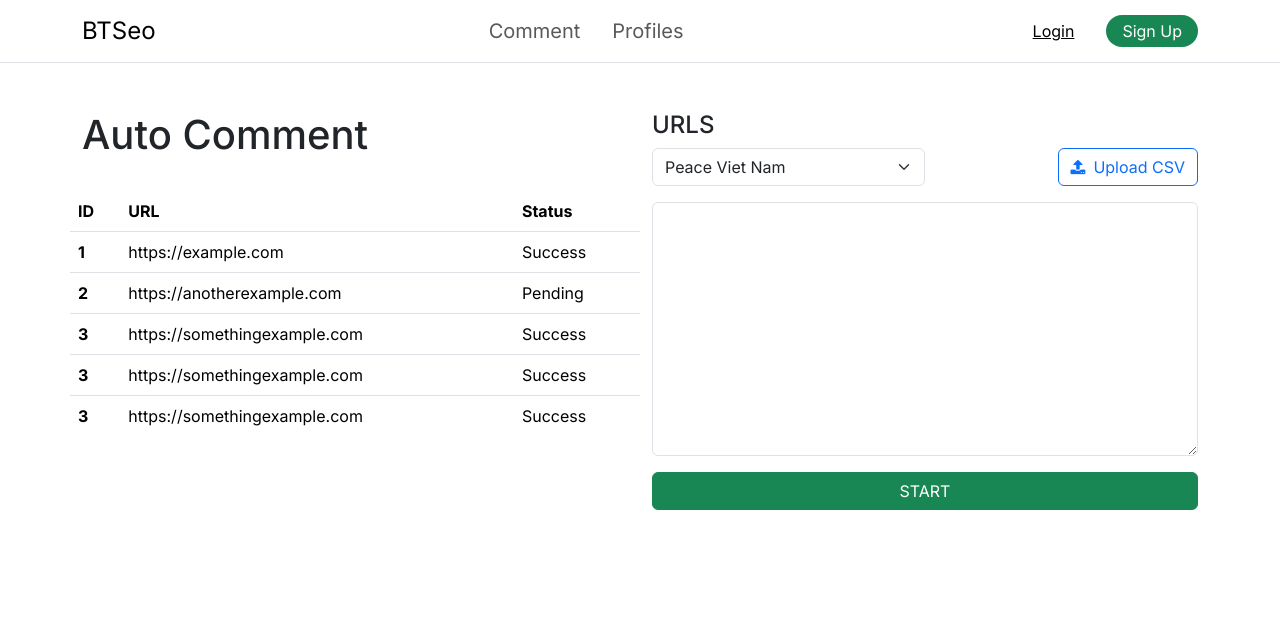
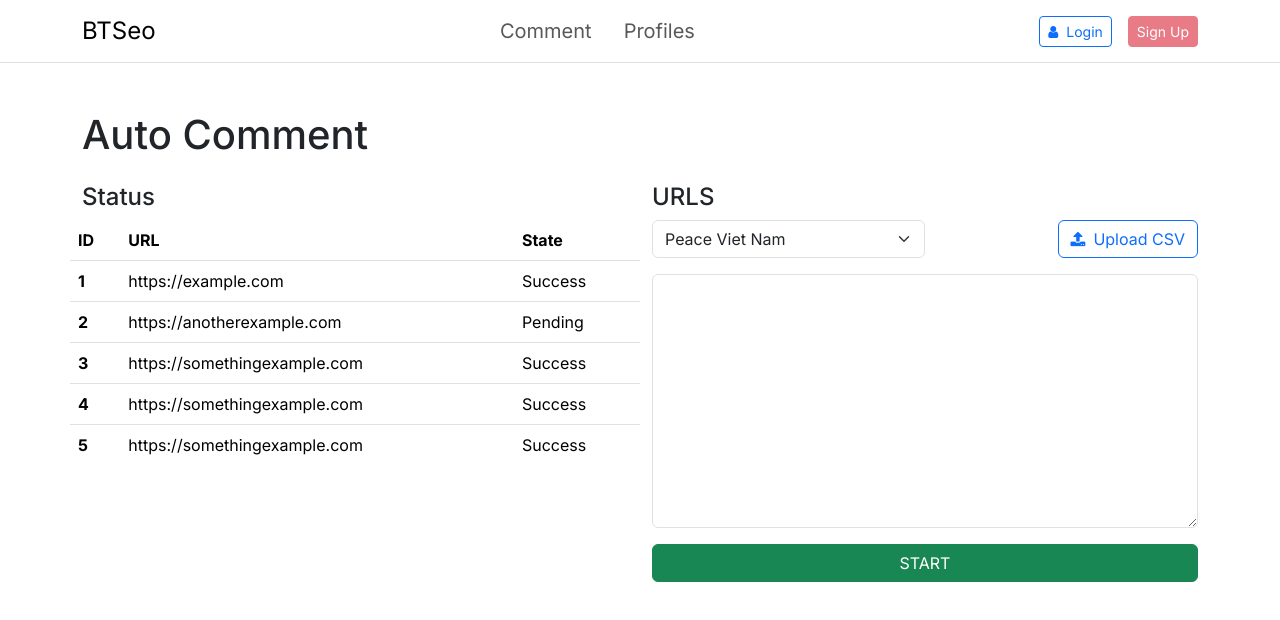
Before and after one commit to Backlink-Services/SEO-tools, a React (Vite) app in the folder client/: page /comment in a window 1280 px wide. Shown: the top 620 px of the page. Built offline with nearby package versions, Linux system fonts and the light colour scheme; a web font is replaced by a local one.

Commit message:
add: spinner and update some styling

```diff
--- a/client/package.json
+++ b/client/package.json
@@ -10,6 +10,7 @@
     "preview": "vite preview"
   },
   "dependencies": {
+    "axios": "^1.7.3",
     "react": "^18.3.1",
     "react-dom": "^18.3.1",
     "react-router-dom": "^6.25.1"
--- a/client/src/components/Header.tsx
+++ b/client/src/components/Header.tsx
@@ -10,7 +10,11 @@ const Header: React.FC<HeaderProps> = ({
   return (
     // <div className="vh-100 overflow-hidden">
       // fixed-top => use margin in App.tsx
-      <nav className="navbar navbar-expand-lg border-bottom bg-white sticky-top">
+      <nav className="navbar navbar-expand-lg border-bottom bg-white sticky-top"
+        data-bs-toggle="tooltip"
+        data-bs-placement="top"
+        title="Back to Home"
+      >
         <div className="container">
           <Link className="navbar-brand d-flex justify-content-center align-items-center gap-3" to="/">
             {/* <img src={logo} width="30" height="30" className="d-inline-block align-top" alt="" /> */}
@@ -44,8 +48,11 @@ const Header: React.FC<HeaderProps> = ({
               </ul>
               {/* Login / Sign Up */}
               <div className='d-flex flex-column flex-lg-row justify-content-center align-items-center gap-3'>
-                <a href="" className='text-black px-3 py-1'>Login</a>
-                <a href="" className='text-white text-decoration-none px-3 py-1 bg-success rounded-4'>Sign Up</a>
+                <button type="button" className="btn btn-outline-primary btn-sm">
+                  <i className="fa fa-user me-2" aria-hidden="true"></i>
+                  Login
+                </button>
+                <button type="button" className="btn btn-danger btn-sm" disabled>Sign Up</button>
               </div>
             </div>
           </div>
--- a/client/src/pages/CommentPage.tsx
+++ b/client/src/pages/CommentPage.tsx
@@ -1,10 +1,13 @@
 import { useContext, useState } from "react";
+import SpinnerLoading from "../utils/SpinnerLoading";
+import axios from "axios";
 import ProfileContext, { ProfileContextType } from "../context/ProfileContext";
 
 const CommentPage: React.FC = () => {
   const { profiles } = useContext(ProfileContext) as ProfileContextType;
+  const [loading, setLoading] = useState<boolean>(false);
 
-  // input data
+  // input data & send request
   const [textareaValue, setTextareaValue] = useState<string>('');
   const [selectedProfileId, setSelectedProfileId] = useState("");
 
@@ -23,22 +26,53 @@ const CommentPage: React.FC = () => {
   const handleTextareaChange = (e: React.ChangeEvent<HTMLTextAreaElement>) => {
     setTextareaValue(e.target.value);
     console.log(e.target.value);
-};
+  };
 
 
   const handleSelectChange = (e: React.ChangeEvent<HTMLSelectElement>) => {
     setSelectedProfileId(e.target.value);
     console.log(e.target.value);
   };
+
+  const handleSubmit = async (e: React.FormEvent<HTMLFormElement>) => {
+    e.preventDefault();
+    setLoading(true);
+
+    // const formData = {
+    //   profileId: selectedProfileId,
+    //   urls: textareaValue
+    // };
+    // console.log(formData);
+    try {
+      const loginURL: string = "http://localhost:8080/api/auth/login";
+      const response = await axios.post(loginURL, {
+        profileId: selectedProfileId,
+        urls: textareaValue
+      });
+      console.log("res ", response);
+      setLoading(false);
+    }
+    catch (error: any) {
+      setLoading(false);
+    }
+  };
+
+  // if (loading) {
+  //   return (
+  //     <SpinnerLoading />
+  //   )
+  // }
+
   // --------- //
 
   return (
     <div className="container mt-5">
+      <h1 className="mb-4">Auto Comment</h1>
       <div className="row">
         {/* COMMENT STATUS */}
         <div className="col-md-6 d-flex flex-column">
-          <div className="row mb-4">
-            <h1>Auto Comment</h1>
+          <div className="row">
+            <h4>Status</h4>
           </div>
           <div className="row overflow-auto" style={{ maxHeight: '240px' }}>
             <table className="table table-hover">
@@ -46,7 +80,7 @@ const CommentPage: React.FC = () => {
                 <tr>
                   <th scope="col">ID</th>
                   <th scope="col">URL</th>
-                  <th scope="col">Status</th>
+                  <th scope="col">State</th>
                 </tr>
               </thead>
               <tbody>
@@ -67,12 +101,12 @@ const CommentPage: React.FC = () => {
                   <td>Success</td>
                 </tr>
                 <tr>
-                  <th scope="row">3</th>
+                  <th scope="row">4</th>
                   <td>https://somethingexample.com</td>
                   <td>Success</td>
                 </tr>
                 <tr>
-                  <th scope="row">3</th>
+                  <th scope="row">5</th>
                   <td>https://somethingexample.com</td>
                   <td>Success</td>
                 </tr>
@@ -83,7 +117,7 @@ const CommentPage: React.FC = () => {
 
         {/* INPUT DATA */}
         <div className="col-md-6">
-          <form>
+          <form onSubmit={handleSubmit}>
             <h4>URLS</h4>
             <div className="d-flex justify-content-between align-items-center mb-3">
               <select className="form-select w-50"
@@ -107,7 +141,12 @@ const CommentPage: React.FC = () => {
               </label>
             </div>
             <textarea className="form-control mb-3" rows={10} onChange={handleTextareaChange} value={textareaValue}></textarea>
-            <button type="submit" className="btn btn-success w-100 mb-3">START</button>
+            {/* <button type="submit" className="btn btn-success w-100 mb-3">START</button> */}
+            {loading ? (
+              <SpinnerLoading />
+            ) : (
+              <button type="submit" className="btn btn-success w-100 mb-3">START</button>
+            )}
           </form>
         </div>
 
--- /dev/null
+++ b/client/src/utils/SpinnerLoading.tsx
@@ -0,0 +1,17 @@
+export const SpinnerLoading = () => {
+    return(
+        <div className="container d-flex justify-content-center"
+            data-bs-toggle="tooltip"
+            data-bs-placement="top"
+            title="Loading..."
+        >
+            <div className="spinner-border text-primary" role="status">
+                <span className="visually-hidden">
+                    Loading...
+                </span>
+            </div>
+        </div>
+    );
+}
+
+export default SpinnerLoading;
```
Also changed, not shown: 1 other file (tests, documents, lock files or other folders).
